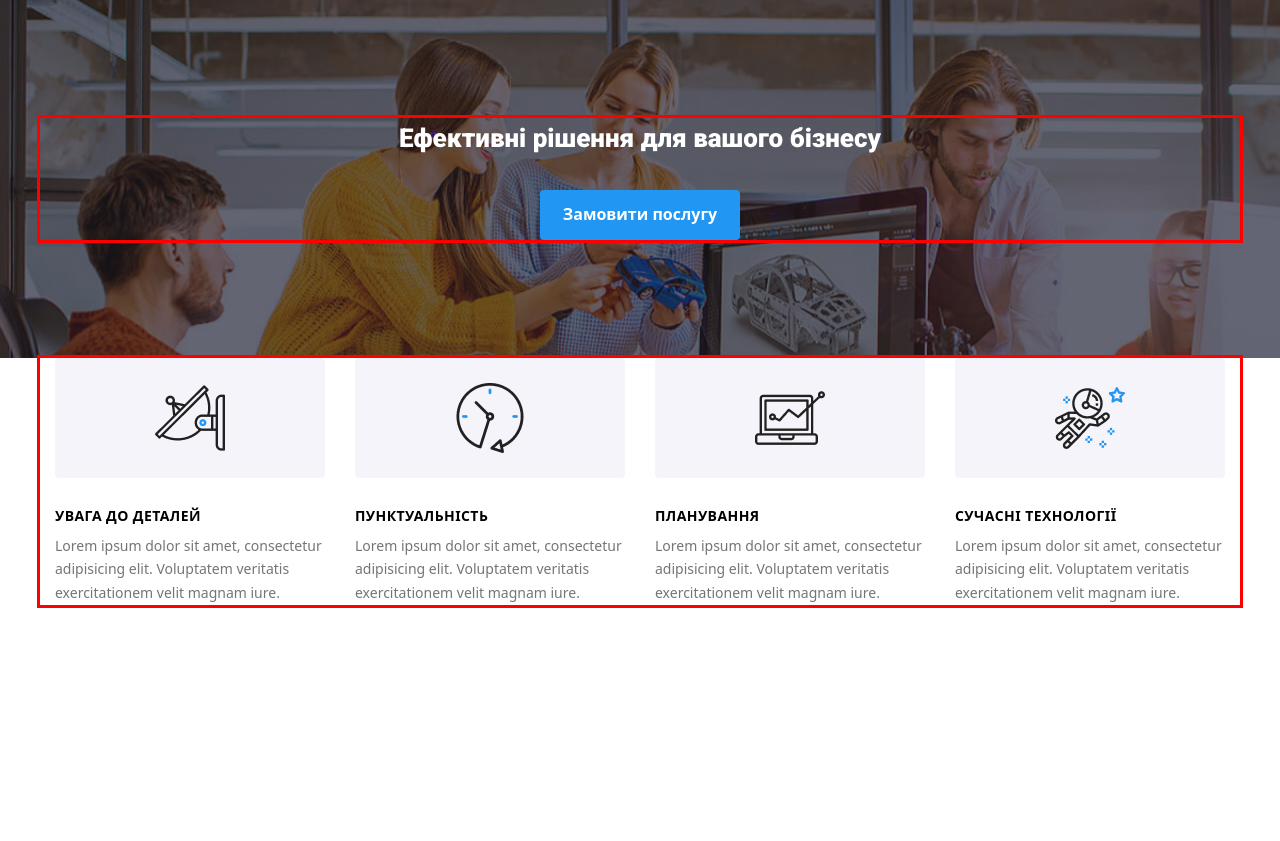
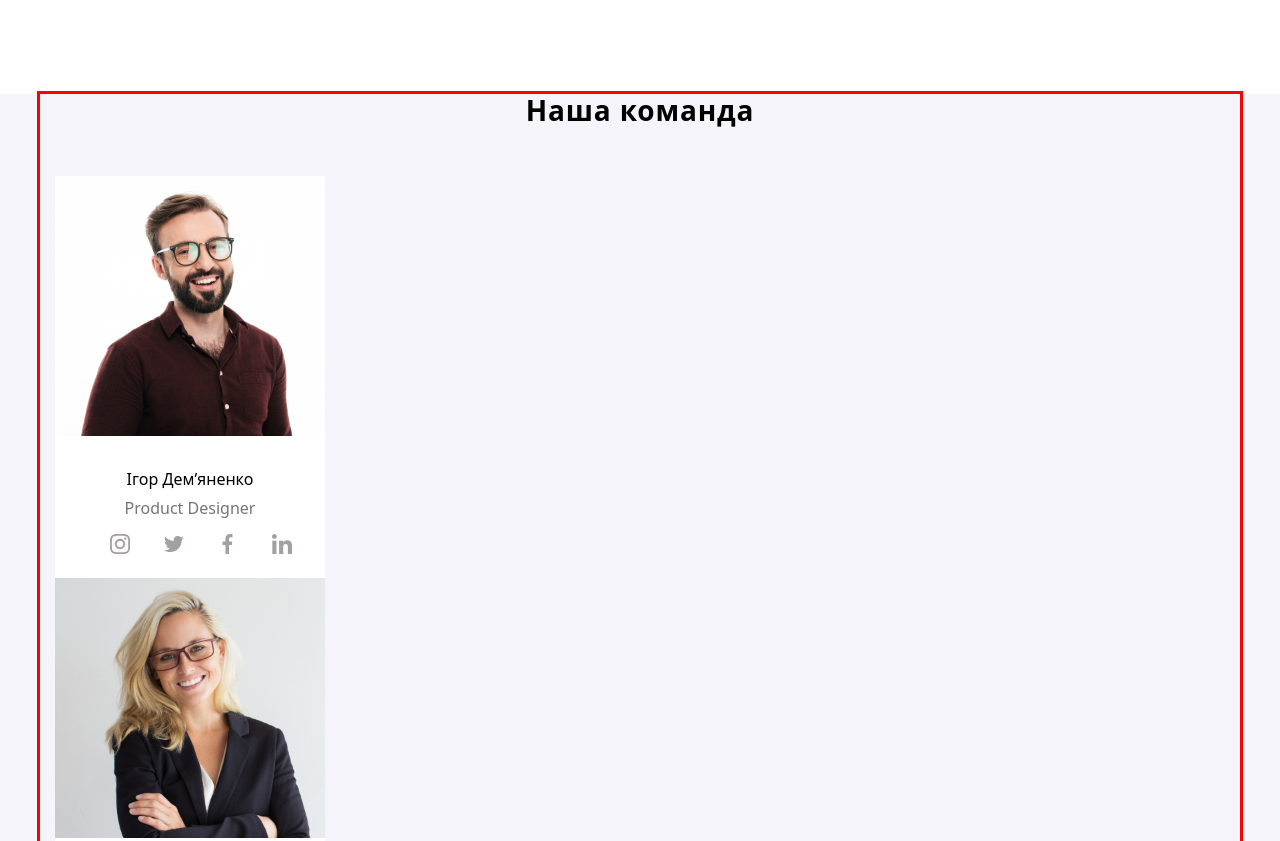
Before and after one commit to AndrewGaydaychuk/Webstudio, a plain HTML site: page index.html in a window 1280 px wide. Shown: the top 841 px of the page. Before the commit the page ends 800 px from the top, so only its background shows below. Drawn offline with nearby package versions, Linux system fonts and the light colour scheme.

Commit message:
index team

```diff
--- a/index.html
+++ b/index.html
@@ -101,14 +101,14 @@
         </form>
         </div> -->
         <!-- Секція герой -->
-        <section class="hero__section">
+        <!-- <section class="hero__section">
             <div class="container">
                 <h1 class="hero__title">Eфективні рішення для вашого бізнесу</h1>
                 <button class="hero__button" type="button" data-open-modal>Замовити послугу</button>
             </div>
-        </section>
+        </section> -->
         <!-- Секція 1 -->
-        <section class="qualities">
+        <!-- <section class="qualities">
             <div class="container">
                 <ul class="qualities__list">
                     <li class="qualities__item">
@@ -137,7 +137,7 @@
                     </li>
                 </ul>
             </div>
-        </section>
+        </section> -->
         <!-- Секція 2 -->
         <!-- <section class="work">
             <div class="container">
@@ -158,7 +158,7 @@
             </div>
         </section> -->
         <!-- Секція 3 -->
-        <!-- <section class="team__section">
+        <section class="team__section">
             <div class="container">
                 <h2 class="team__title">Наша команда</h2>
                 <ul class="team__list">
@@ -288,7 +288,7 @@
                     </li>
                 </ul>
             </div>
-        </section> -->
+        </section>
 
     <!-- секція 4 -->
     <!-- <section class="const__section">
--- a/sass/base/_common.scss
+++ b/sass/base/_common.scss
@@ -7,7 +7,7 @@ body{box-sizing: border-box;}
     margin-left: auto;
     margin-right: auto;
     outline: solid red;
-    width: 450px;
+    width: 480px;
     @media screen and (min-width:768px) {
         width: 768px;
     }
@@ -15,3 +15,6 @@ body{box-sizing: border-box;}
         width: 1200px;
     }
 }
+img{
+    width: 100%;
+}
--- a/sass/components/_header.scss
+++ b/sass/components/_header.scss
@@ -30,7 +30,7 @@
 .navigation{
     margin-right: auto;
 }
-.hero__button,.header__logo,{
+.hero__button,.header__logo{
     color: #2196F3;
 }
 
--- a/sass/components/_team.scss
+++ b/sass/components/_team.scss
@@ -1,20 +1,31 @@
 .team__title{
-    margin-bottom: 50px;
-}
+
+    font-size: 28px;
+    margin-bottom: 30px;
+    @media screen and (min-width: 1200px){
+        margin-bottom: 50px;
+    }
+
+
+    }
+
 .team__list{
-    display: flex;
+    flex-wrap: wrap;
     justify-content: center;
-
+    gap: 30px;
 }
 .team__image{
     max-width: 100%;
     height: auto;
+
 }
 .team__item{
-    max-width: 270px;
-    margin-left: 30px;
+    max-width: 480px;
     text-align: center;
     background-color: $second-color;
+    @media screen and (min-width: 1200px){
+        max-width: 270px;
+    }
 }
 .team__name
 {
@@ -34,6 +45,7 @@
 .team__section{
     margin-top: 94px;
     background-color:  $third-color;
+
 }
 .icon-div{
     display: flex;
```
Also changed, not shown: css/main.css, css/main.min.css, css/portfolio.css, css/portfolio.min.css, 4 other files.
